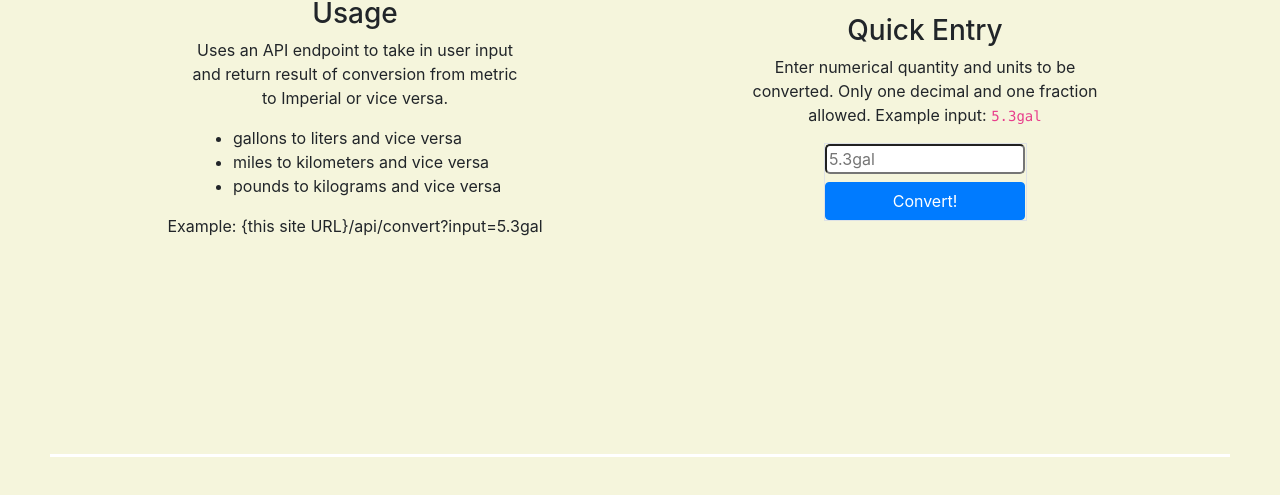
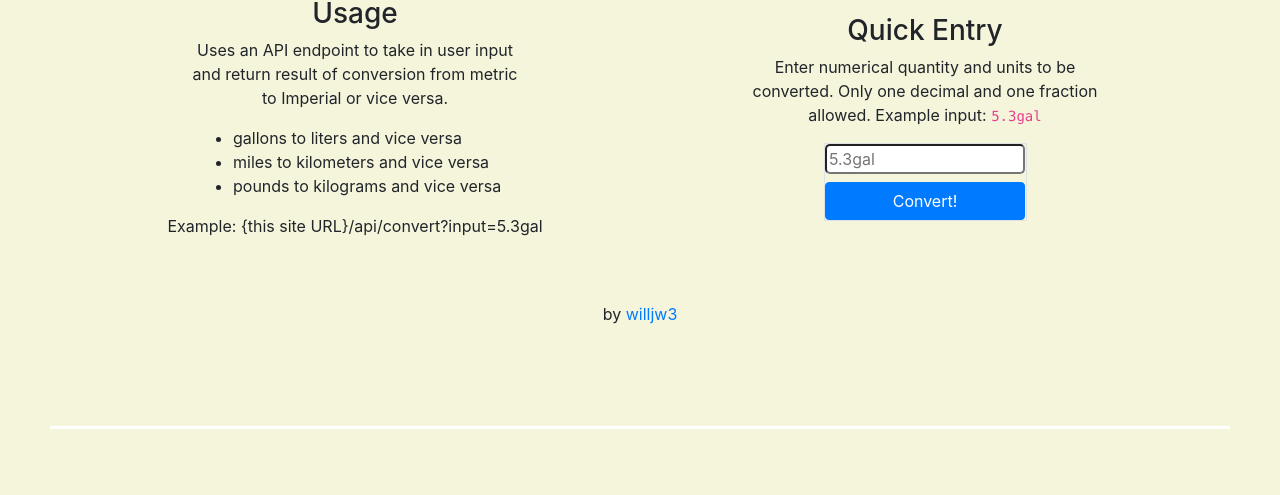
Before and after one commit to willjw3/Metric-Imperial-Converter, a website: page views/index.html in a window 1280 px wide. Shown: the part 101-596 px from the top of the page. Drawn offline with nearby package versions, Linux system fonts and the light colour scheme.

Commit message:
Update index.html

```diff
--- a/views/index.html
+++ b/views/index.html
@@ -38,8 +38,11 @@
          <code id='jsonResult'></code>
         </div>
       </div>
+      <div class="mt-5" align="center">by <a href="https://github.com/willjw3">willjw3</a>
+      </div>
     </div>
-    <hr style='margin: 50px; margin-top: 200px'>
+    <hr style='margin: 50px; margin-top: 100px'>
+
     <script src="https://code.jquery.com/jquery-2.2.1.min.js"
             integrity="sha256-gvQgAFzTH6trSrAWoH1iPo9Xc96QxSZ3feW6kem+O00="
             crossorigin="anonymous"></script>
```
